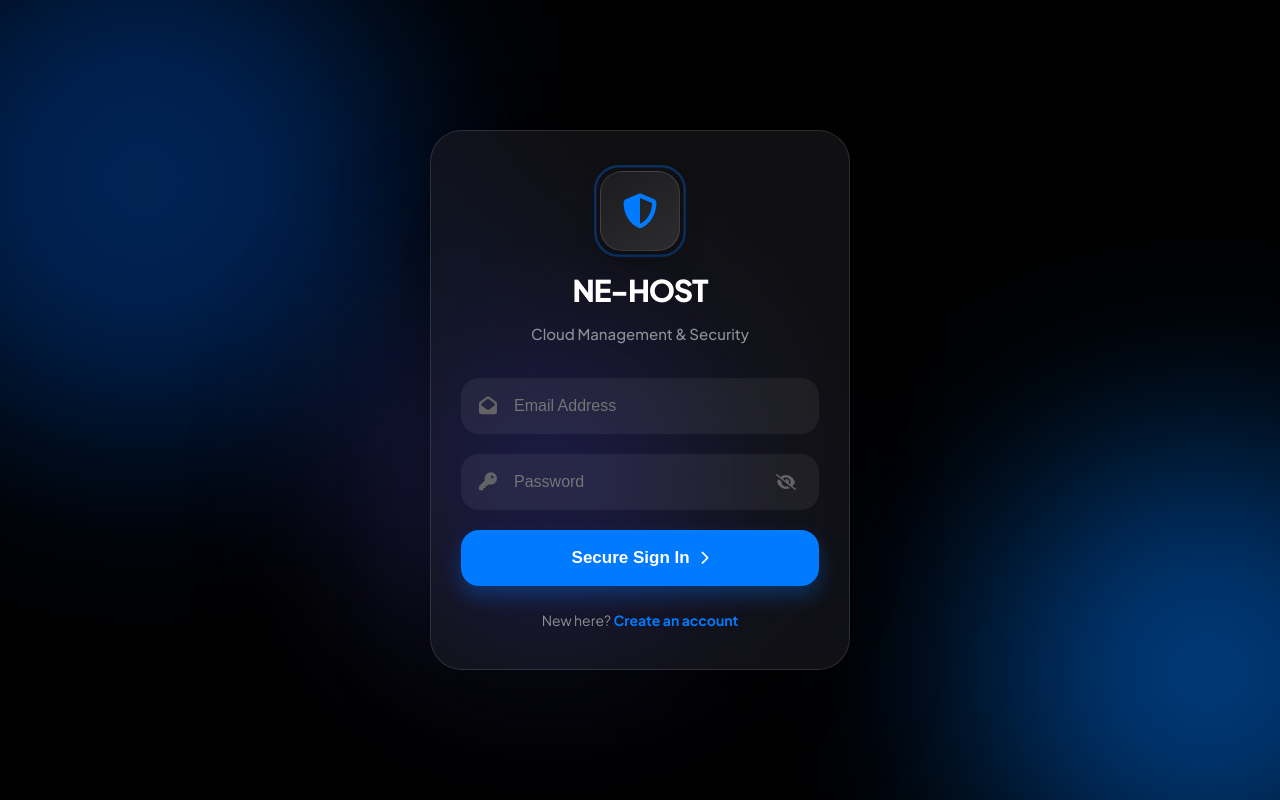
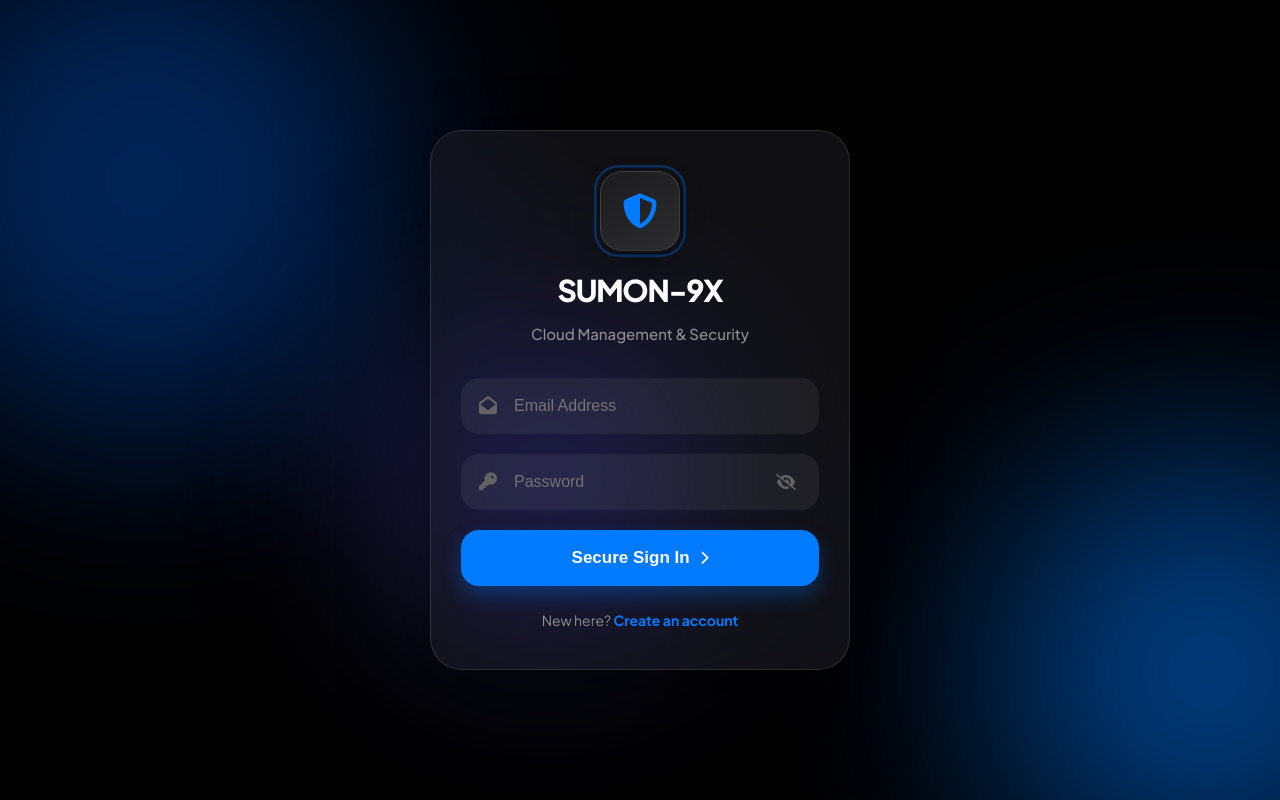
Before and after one commit to sumon6hj-ctrl/sumon-v1, a Flask app: page /login in a window 1280 px wide. Run offline with Flask 3, Linux system fonts and the light colour scheme; some libraries are stand-ins or nearby versions.

Commit message:
Update login.html

```diff
--- a/templates/web/login.html
+++ b/templates/web/login.html
@@ -181,7 +181,7 @@
         <div class="brand-icon">
             <i class="fa-solid fa-shield-halved"></i>
         </div>
-        <h2>NE-HOST</h2>
+        <h2>SUMON-9X</h2>
         <p class="subtitle">Cloud Management & Security</p>
 
         <form id="authForm" onsubmit="handleAuth(event)">
```
